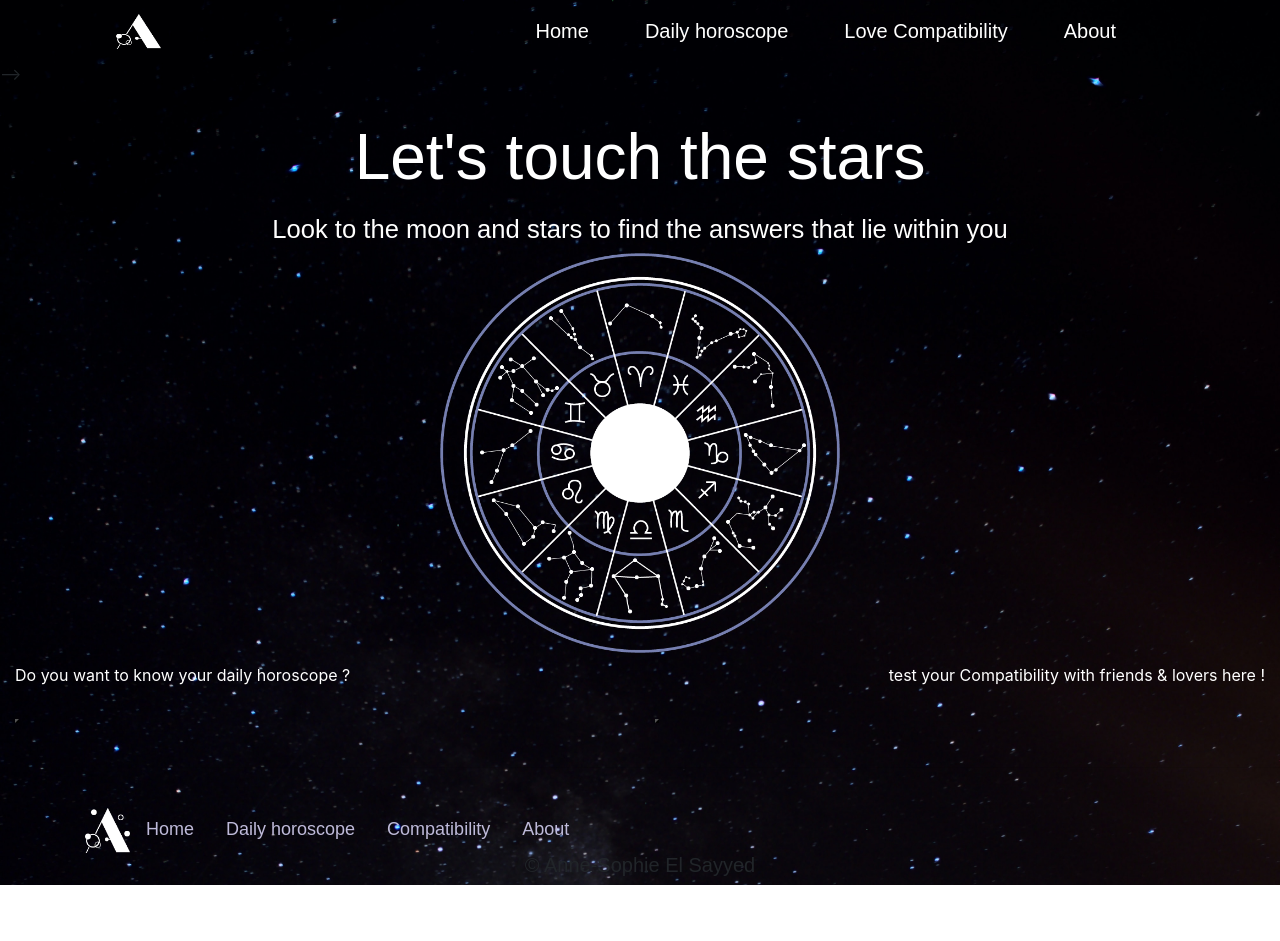
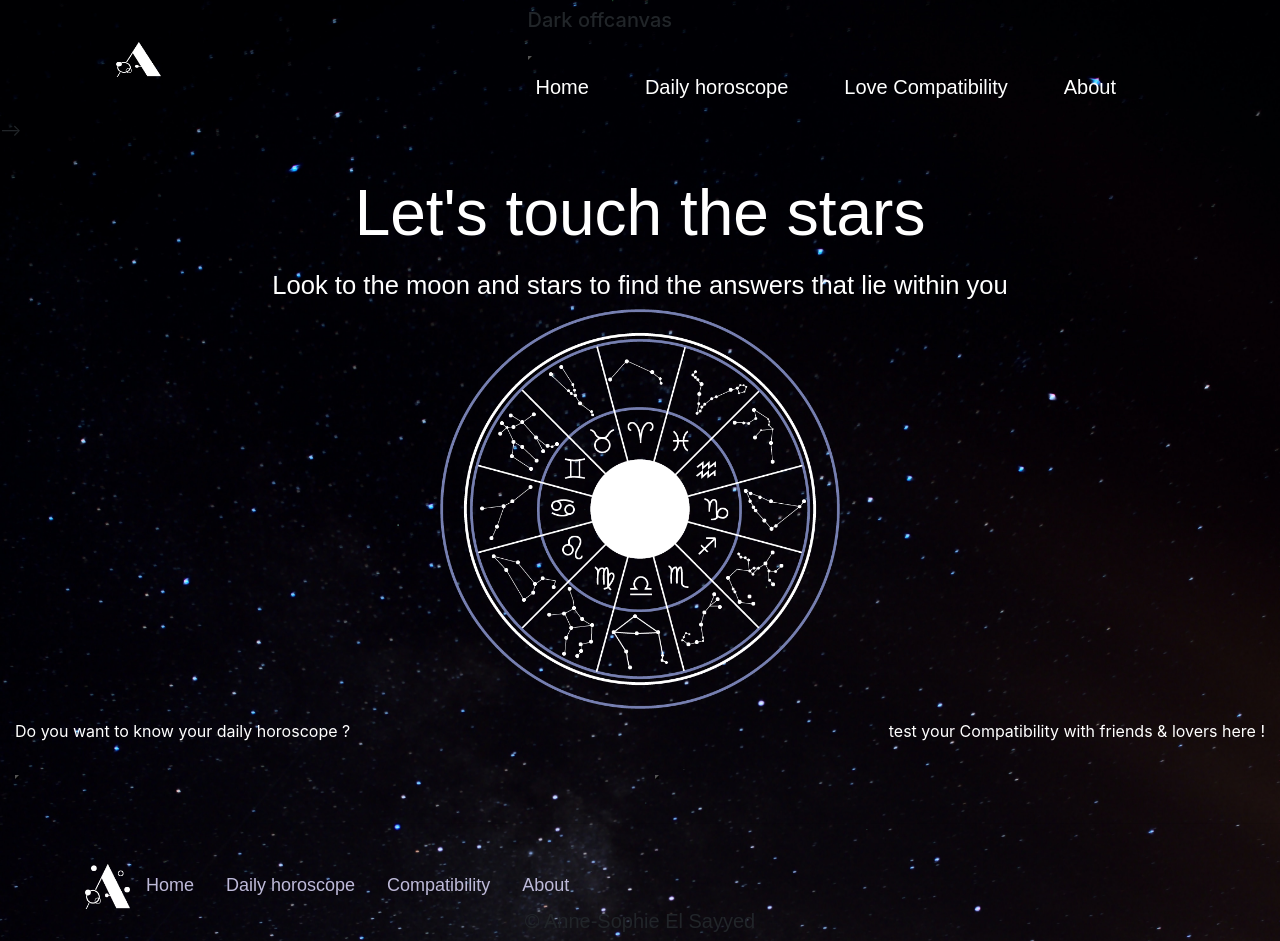
Before and after one commit to aleyyana/aurora, a Vue app: page / in a window 1280 px wide. Before the commit the page ends 885 px from the top, so only its background shows below. Built offline with nearby package versions, Linux system fonts and the light colour scheme; a web font is replaced by a local one; what vue-kinesis would draw is missing.

Commit message:
menu burger

```diff
--- a/src/App.vue
+++ b/src/App.vue
@@ -14,9 +14,11 @@
         </button>
           <div class="offcanvas offcanvas-end text-bg-dark" tabindex="-1" id="offcanvasDarkNavbar" aria-labelledby="offcanvasDarkNavbarLabel">
               <div class="offcanvas-header">
-
+                <h5 class="offcanvas-title" id="offcanvasDarkNavbarLabel">Dark offcanvas</h5>
+        <button type="button" class="btn-close btn-close-white" data-bs-dismiss="offcanvas" aria-label="Close"></button>
               </div>
-                <ul class="nav navbar-nav">
+              <div class="offcanvas-body">
+                  <ul class="nav navbar-nav">
 
                 <li class="nav-item">
                   <RouterLink class="nav-link active pr-5" to="/">Home</RouterLink>
@@ -31,6 +33,7 @@
                   <RouterLink class="nav-link pr-5" to="/about">About</RouterLink>
                 </li>
                 </ul>
+              </div>
            </div>
       </div>
     </nav>
```
